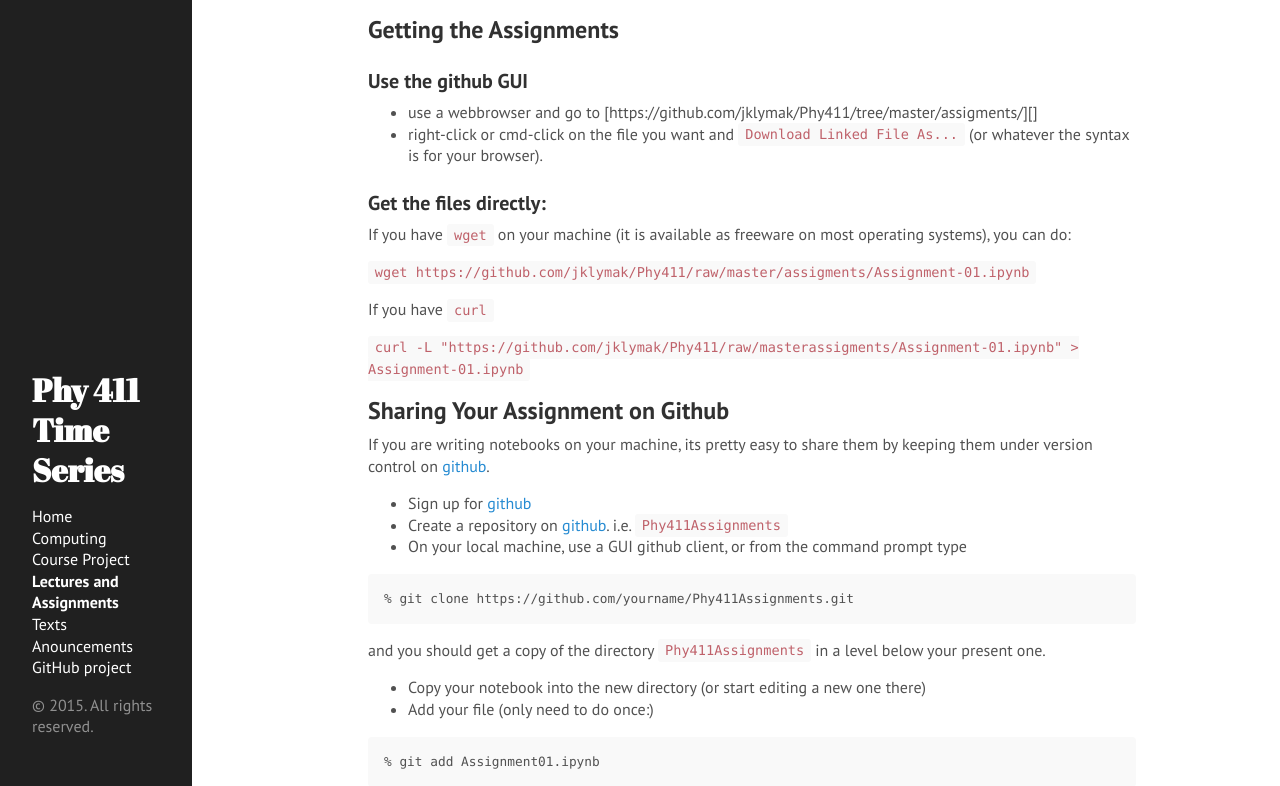
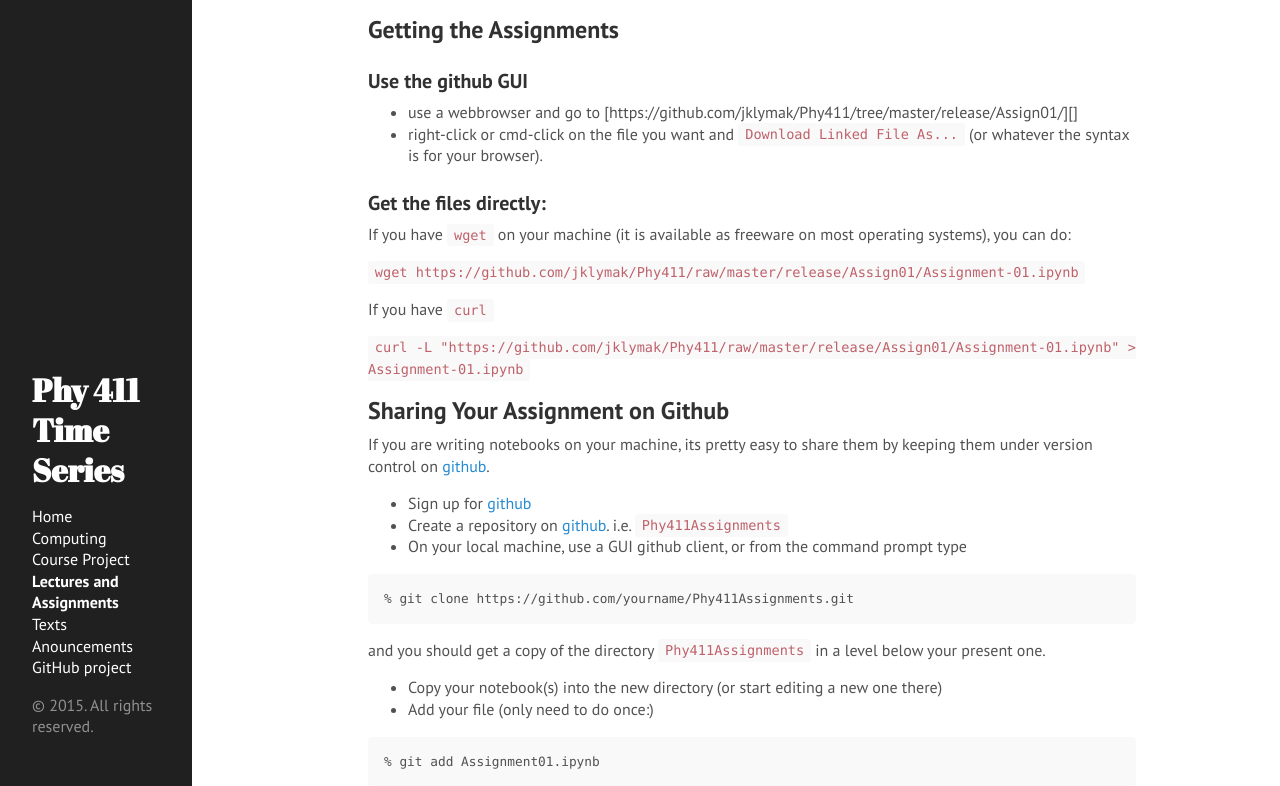
Before and after one commit to jklymak/Phy411, a Jekyll site: the page built from Lectures.md, in a window 1280 px wide and 1400 px high. Shown: the part 486-1272 px from the top of the window. Built offline with Jekyll 4.4.1, drawn with Linux system fonts in a browser that asks for light colours; Markdown is read by kramdown in place of the engine named in the settings.

Commit message:
Fixed links lect and assign

````diff
--- a/Lectures.md
+++ b/Lectures.md
@@ -10,7 +10,7 @@ title: Lectures and Assignments
 Each "Week" has a lecture associated with it.
 
 # Assignments
-[Assignments](http://nbviewer.ipython.org/github/jklymak/Phy411/tree/master/assigments/)
+[Assignments](https://github.com/jklymak/Phy411/tree/master/release/)
 
 There will be approximately weekly assignments, due the Wed after the end of the week, so Assignment 1 is due Wed. 23 Sep at 17:00 local time, Assignment 2 due 30 Sep, etc.  Assignments are of equal weight, and are 55% of your grade.  Late assignments are penalized 10% per day, partial days rounded up, weekends included.
 
@@ -20,18 +20,18 @@ Assignments are due by email, subject *must* say: `Phy411 Assignment 01`, `Phy41
 
 ### Use the github GUI
 
-  - use a webbrowser and go to [https://github.com/jklymak/Phy411/tree/master/assigments/][]
+  - use a webbrowser and go to [https://github.com/jklymak/Phy411/tree/master/release/Assign01/][]
   - right-click or cmd-click on the file you want and `Download Linked File As...` (or whatever the syntax is for your browser).
 
 ### Get the files directly:
 
 If you have `wget` on your machine (it is available as freeware on most operating systems), you can do:
 
-  ``` wget https://github.com/jklymak/Phy411/raw/master/assigments/Assignment-01.ipynb```
+  ``` wget https://github.com/jklymak/Phy411/raw/master/release/Assign01/Assignment-01.ipynb```
 
 If you have `curl`
 
-```curl -L "https://github.com/jklymak/Phy411/raw/masterassigments/Assignment-01.ipynb" > Assignment-01.ipynb```
+```curl -L "https://github.com/jklymak/Phy411/raw/master/release/Assign01/Assignment-01.ipynb" > Assignment-01.ipynb```
 
 
 ## Sharing Your Assignment on Github ##
@@ -48,7 +48,7 @@ If you are writing notebooks on your machine, its pretty easy to share them by k
 
 and you should get a copy of the directory `Phy411Assignments` in a level below your present one.
 
-  - Copy your notebook into the new directory (or start editing a new one there)
+  - Copy your notebook(s) into the new directory (or start editing a new one there)
   - Add your file (only need to do once:)
 
 ```
````
